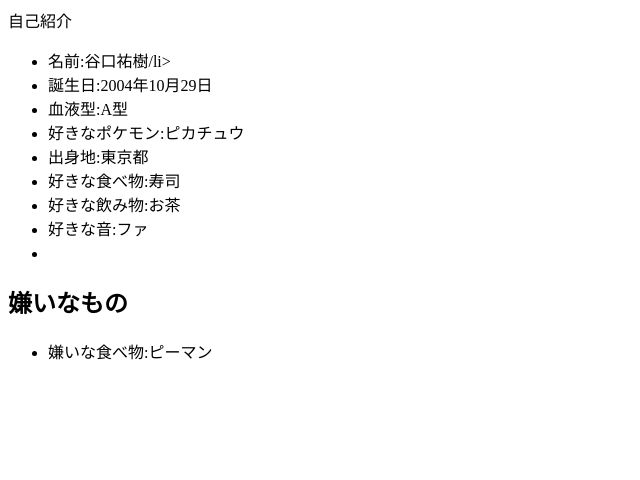
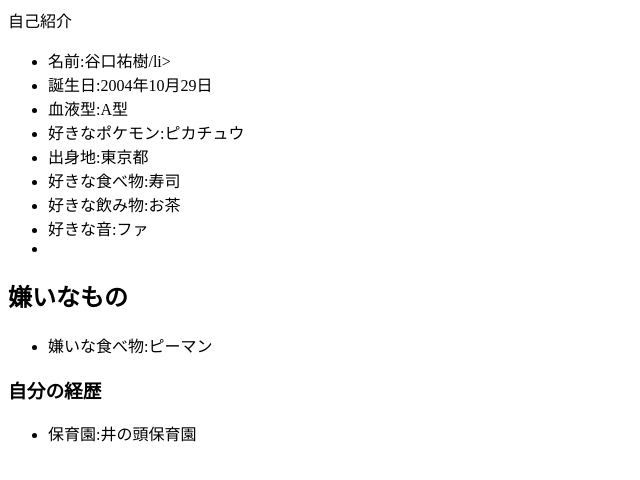
Before and after one commit to tanitani1029/git_practice, a plain HTML site: page index.html in a window 1280 px wide. Shown: the whole page, without its empty margins (0-640 px from the left). Drawn offline with Linux system fonts and the light colour scheme.

Commit message:
自分の経歴に保育園を追加

```diff
--- a/index.html
+++ b/index.html
@@ -18,11 +18,18 @@
         <li>好きな食べ物:寿司</li>
         <li>好きな飲み物:お茶</li>
         <li>好きな音:ファ<li>
-    　</ul>
+    </ul>
      <h2>嫌いなもの</h2>
 
      <ul>
         <li>嫌いな食べ物:ピーマン</li>
+     </ul>
+        <h3>自分の経歴</h3>
+     <ul>
+        <li>保育園:井の頭保育園</li>
+
+     </ul>
+
 
      </ul>
 </body>
```
